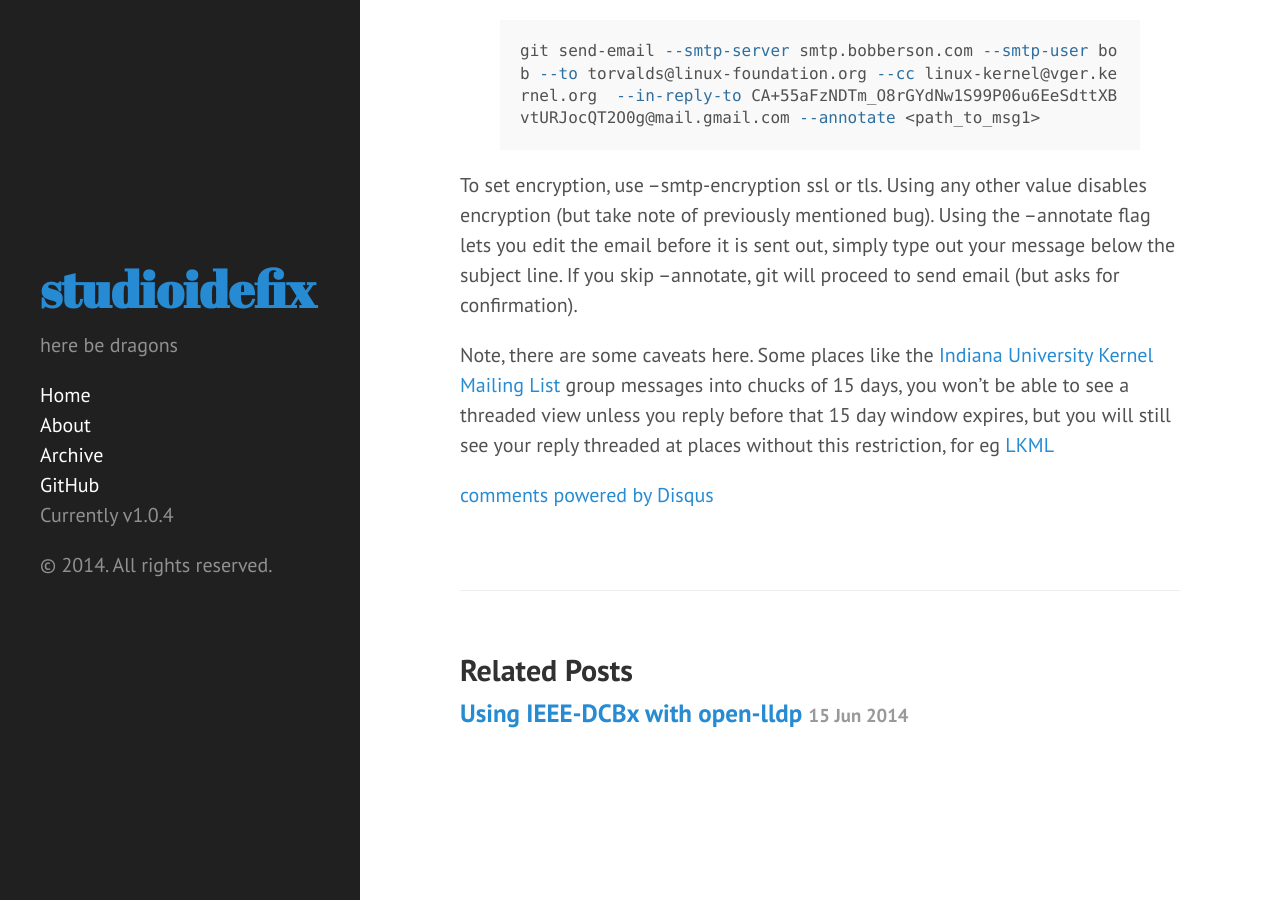
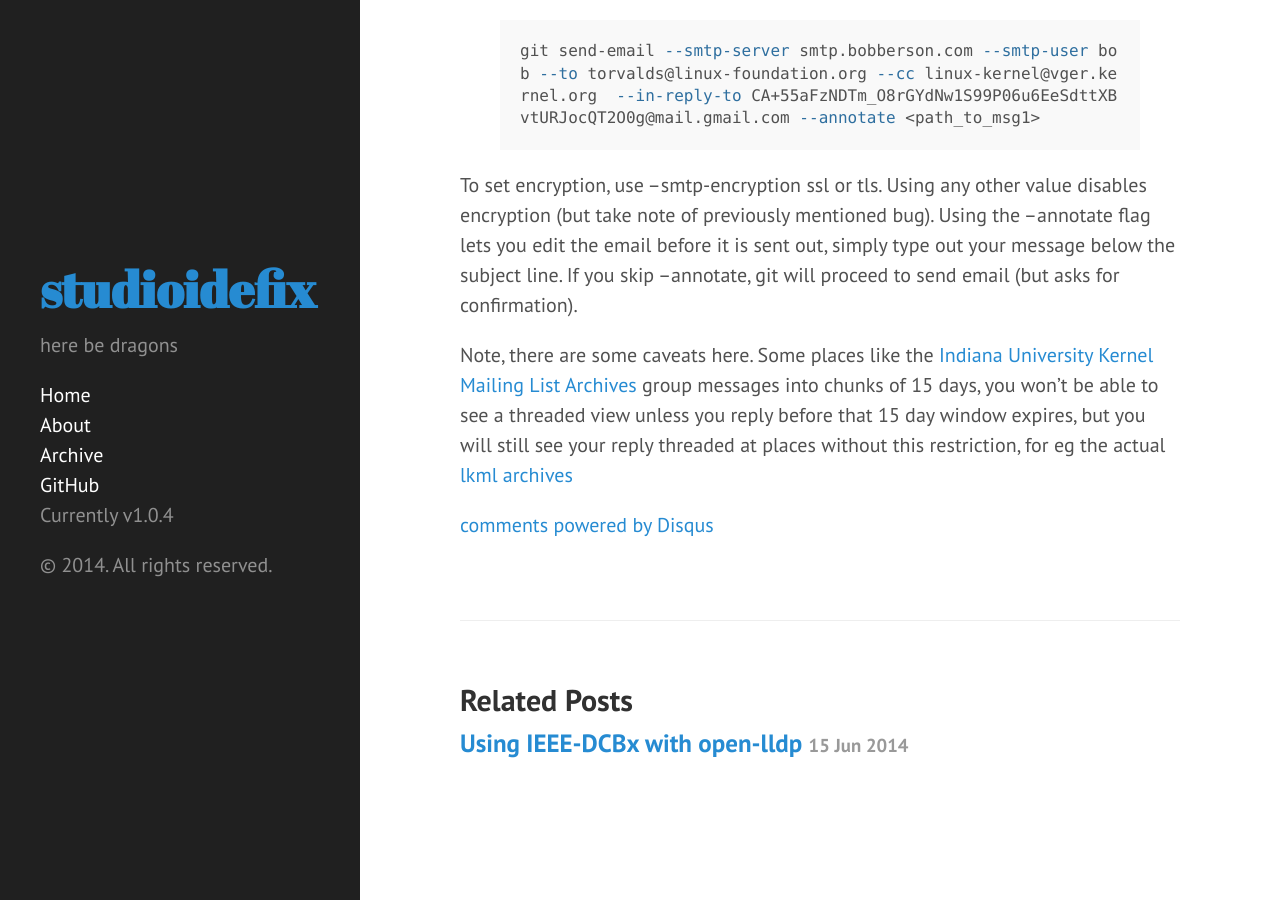
Before and after one commit to anish/anish.github.io, a Jekyll site: the page built from _posts/2014-06-17-replying-to-lkml.md, in a window 1280 px wide and 900 px high, scrolled down 2074 px. Built offline with Jekyll 4.4.1, drawn with Linux system fonts in a browser that asks for light colours; Markdown is read by kramdown in place of the engine named in the settings; comment, search, counter and statistics services are not loaded.

Commit message:
Update 2014-06-17-replying-to-lkml.md
fix typo

```diff
--- a/_posts/2014-06-17-replying-to-lkml.md
+++ b/_posts/2014-06-17-replying-to-lkml.md
@@ -46,4 +46,4 @@ git send-email --smtp-server smtp.bobberson.com --smtp-user bob --to torvalds@li
 {% endhighlight %}
 To set encryption, use --smtp-encryption ssl or tls. Using any other value disables encryption (but take note of previously mentioned bug). Using the --annotate flag lets you edit the email before it is sent out, simply type out your message below the subject line. If you skip --annotate, git will proceed to send email (but asks for confirmation).
 
-Note, there are some caveats here. Some places like the [Indiana University Kernel Mailing List](http://lkml.iu.edu/hypermail/) group messages into chucks of 15 days, you won't be able to see a threaded view unless you reply before that 15 day window expires, but you will still see your reply threaded at places without this restriction, for eg [LKML](https://lkml.org)
+Note, there are some caveats here. Some places like the [Indiana University Kernel Mailing List Archives](http://lkml.iu.edu/hypermail/) group messages into chunks of 15 days, you won't be able to see a threaded view unless you reply before that 15 day window expires, but you will still see your reply threaded at places without this restriction, for eg the actual [lkml archives](https://lkml.org)
```
